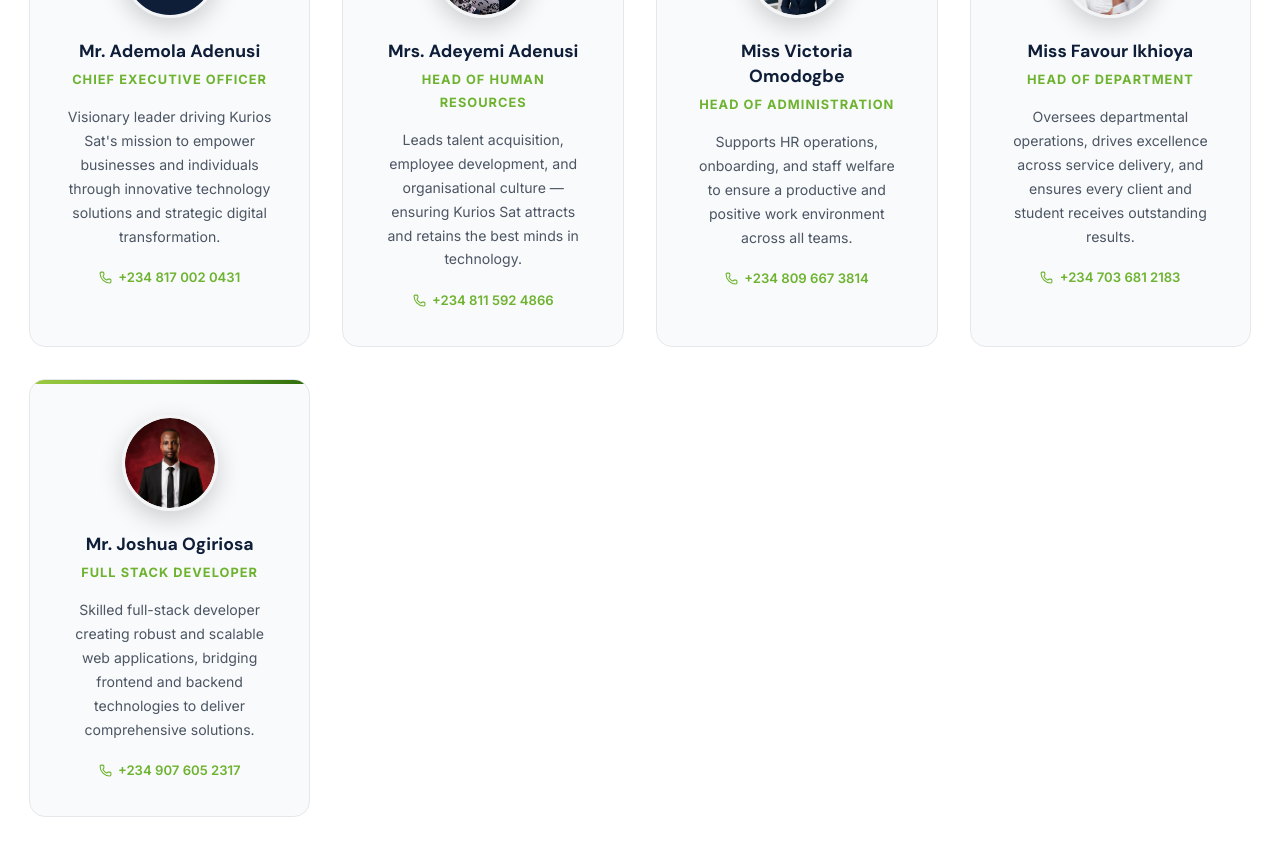
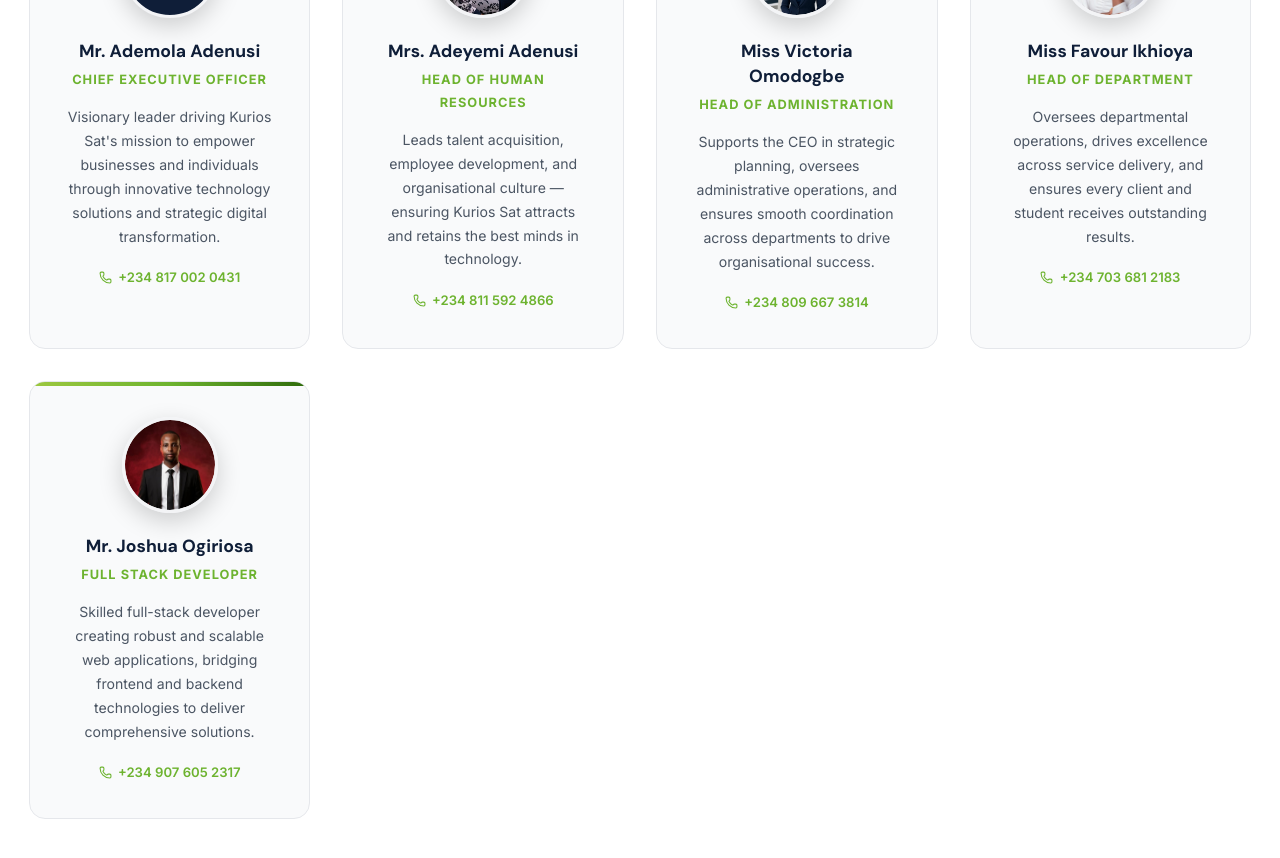
Before and after one commit to Uni-Jay/kurios-sat, a React (Vite) app: page / in a window 1280 px wide. Shown: the part 3260-4118 px from the top of the page. Built offline with nearby package versions, Linux system fonts and the light colour scheme.

Commit message:
Update commit

```diff
--- a/src/components/Team.tsx
+++ b/src/components/Team.tsx
@@ -36,7 +36,7 @@ const team: TeamMember[] = [
     name: 'Miss Victoria Omodogbe',
     role: 'Head of Administration',
     phone: '+234 809 667 3814',
-    bio: 'Supports HR operations, onboarding, and staff welfare to ensure a productive and positive work environment across all teams.',
+    bio: 'Supports the CEO in strategic planning, oversees administrative operations, and ensures smooth coordination across departments to drive organisational success.',
     initials: 'VO',
     color: '#2E6A0A',
     image: victoriaImg,
```
